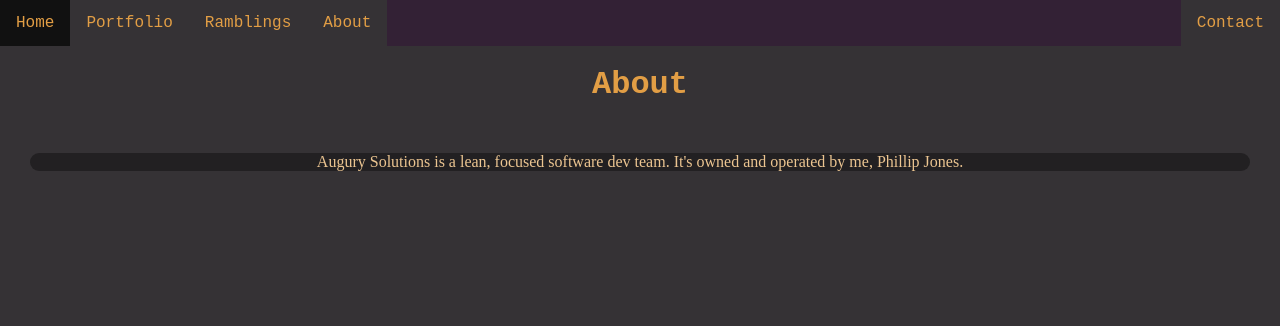
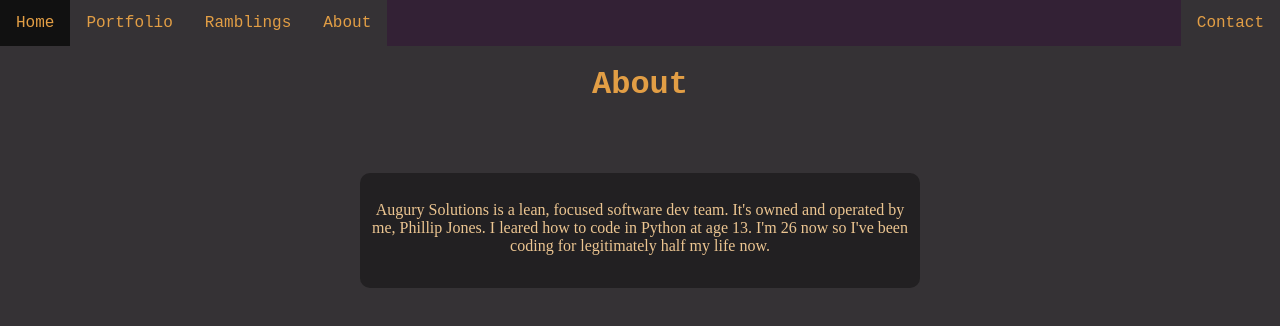
Before and after one commit to pajones96/dogOdyssey, a Vue app in the folder dogOdyssey/src/frontend/: page /about in a window 1280 px wide. Shown: the top 326 px of the page. Built offline with nearby package versions, Linux system fonts and the light colour scheme.

Commit message:
Lots of small CSS tweaks. Gonna add a dark mode toggle to navbar

```diff
--- a/dogOdyssey/src/frontend/src/components/NavBar.vue
+++ b/dogOdyssey/src/frontend/src/components/NavBar.vue
@@ -6,6 +6,7 @@
         <li><router-link to="/portfolio">Portfolio</router-link></li>
         <li><router-link to="/ramblings">Ramblings</router-link></li>
         <li><router-link to="/about">About</router-link></li>
+        <!---#TODO Add Light mode/Dark mode toggle, default to dark mode-->
         <li style="float:right"><router-link to="/contact">Contact</router-link></li>
         </ul>
     </nav>
--- a/dogOdyssey/src/frontend/src/views/AboutView.vue
+++ b/dogOdyssey/src/frontend/src/views/AboutView.vue
@@ -5,11 +5,16 @@
     <body>
       <!-- In hindisght maybe this page isn't actually necessary. It could probably be incorporated into Home-->
       <div class="row">
-        <div class="column">
+        <div class="column side"></div>
+        <div class="column middle">
           <p class="aboutBlurb">
+            <br>
             {{ bioThingy}}
+            <br>
+            <br>
           </p>
         </div>
+        <div class="column side"></div>
       </div>
 
     </body>
@@ -21,7 +26,7 @@
   name: 'AboutPage',
   data() {
     return {
-      bioThingy: 'Augury Solutions is a lean, focused software dev team. It\'s owned and operated by me, Phillip Jones.'
+      bioThingy: "Augury Solutions is a lean, focused software dev team. It's owned and operated by me, Phillip Jones. I leared how to code in Python at age 13. I'm 26 now so I've been coding for legitimately half my life now."
     }
   }
 }
@@ -36,8 +41,27 @@
   word-wrap: normal;
 }
 
+.row {
+  display: -webkit-flex;
+  display: flex;
+}
+.column-middle {
+  text-align: center;
+  -webkit-flex: 2;
+  -ms-flex: 2;
+  flex: 2;
+}
+.column.side {
+  text-align: center;
+   -webkit-flex: 1;
+   -ms-flex: 1;
+   flex: 1;
+}
+
 .aboutBlurb {
   margin: 30px;
+  padding: 10px;
+  padding-bottom: 15px;
   border-radius: 10px;
   background-color: rgb(34, 32, 34);
 }
--- a/dogOdyssey/src/frontend/src/views/ContactView.vue
+++ b/dogOdyssey/src/frontend/src/views/ContactView.vue
@@ -60,6 +60,8 @@
     resize: none;
     border-radius: 5px;
     border-style: hidden;
+    padding: 5px;
+    white-space: pre-line;
     color: rgb(226, 158, 69);
     background-color: rgb(34, 32, 34);
 }
--- a/dogOdyssey/src/frontend/src/views/PortfolioView.vue
+++ b/dogOdyssey/src/frontend/src/views/PortfolioView.vue
@@ -2,7 +2,7 @@
 <!---This should have a couple columns of links to projects represented as tiles with names and short descriptions-->
     <h1>Portfolio</h1>
     <div>
-        <p>Gonna put other projects here, eventually. Probably also links to github repos</p>
+        <p>Gonna put other projects here, eventually. Probably as links to github repos. Maybe small interactive demos if I can get that to behave properly</p>
     </div>
 </template>
 
```
